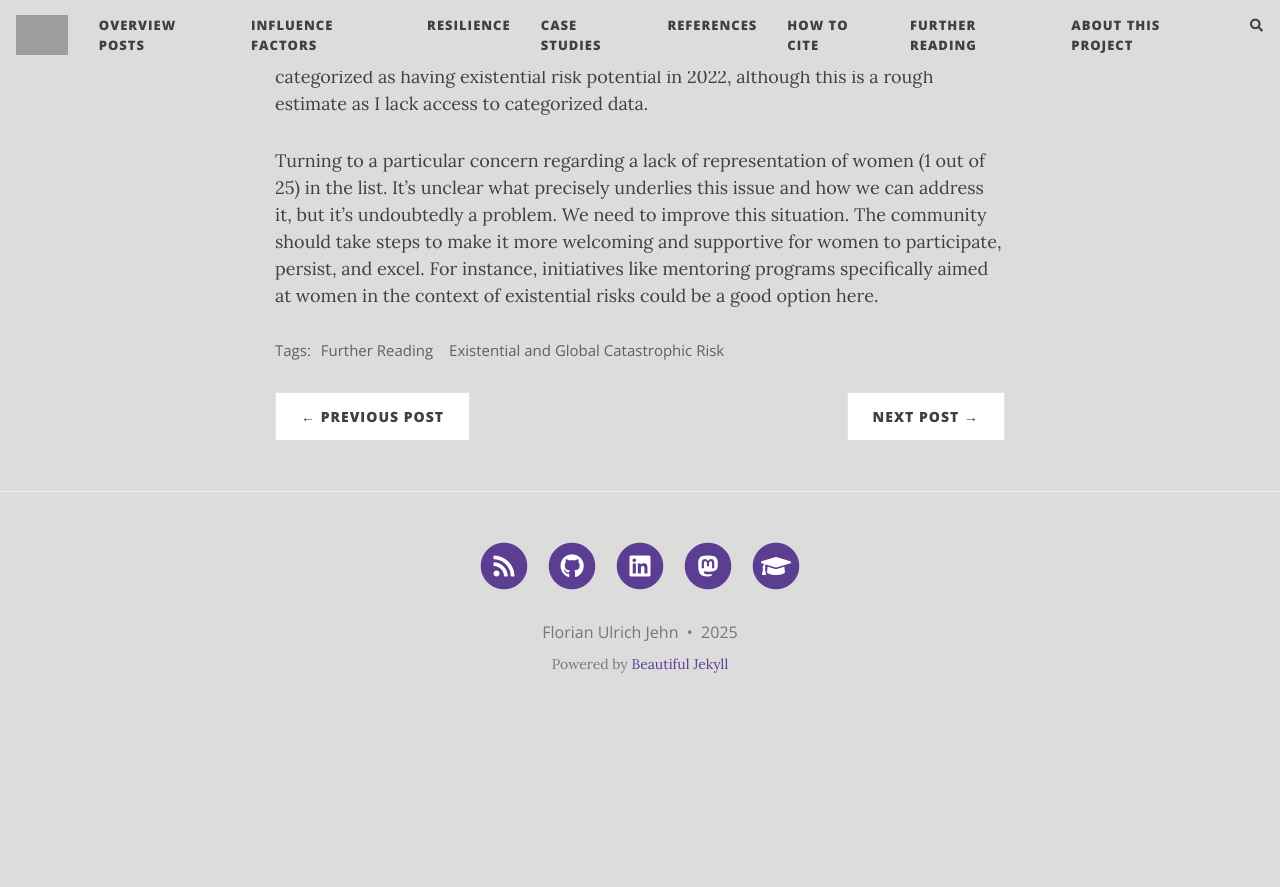
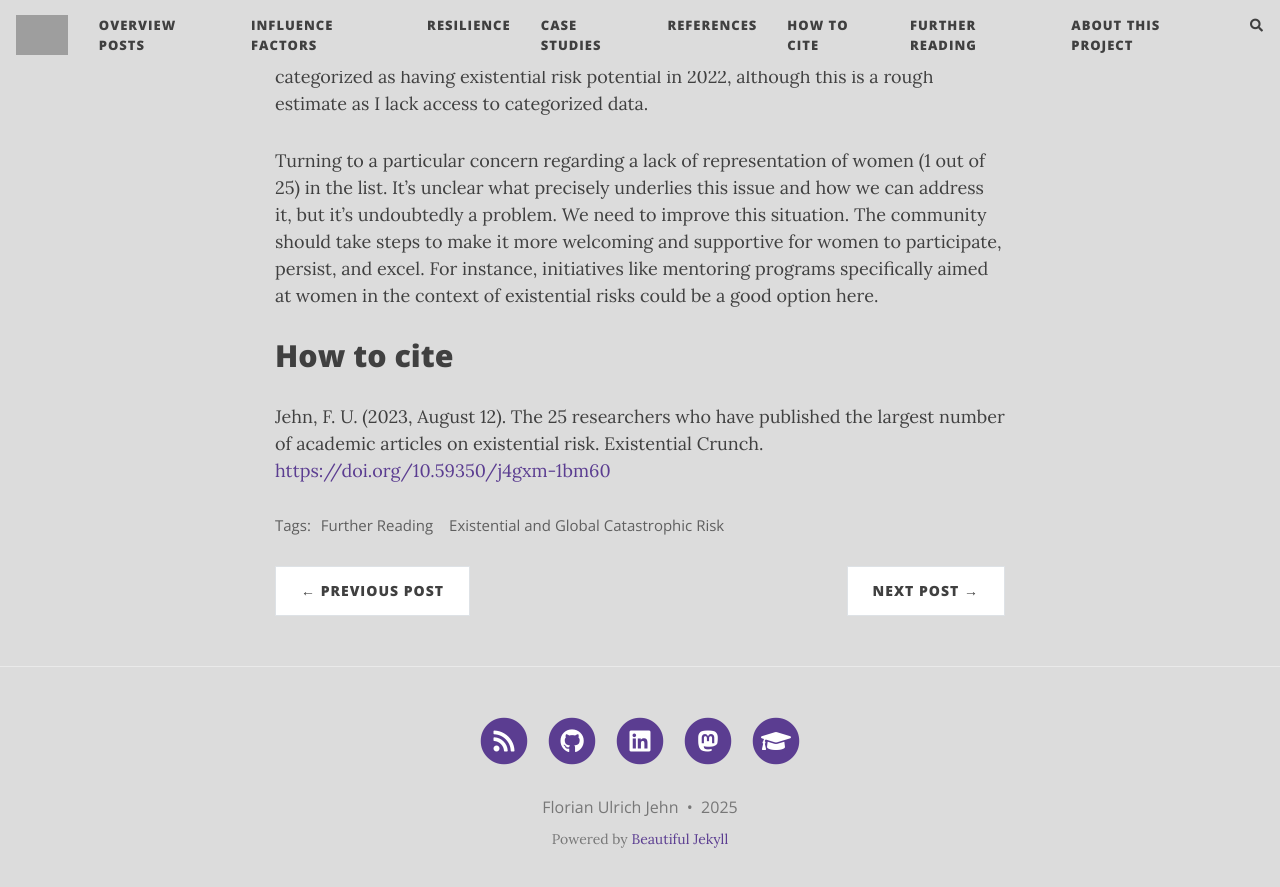
Before and after one commit to florianjehn/Societal_Collapse, a Jekyll site: the page built from _posts/2023-08-12-most_published.md, in a window 1280 px wide and 900 px high, scrolled down 4866 px. Shown: the top 887 px of the window. Built offline with Jekyll 4.4.1, drawn with Linux system fonts in a browser that asks for light colours; nearby versions of some CDN libraries; comment, search, counter and statistics services are not loaded; before the commit the page ends 5591 px from its top, so only the background shows below that; grey boxes are pictures that could not be loaded.

Commit message:
Update 2023-08-12-most_published.md

```diff
--- a/_posts/2023-08-12-most_published.md
+++ b/_posts/2023-08-12-most_published.md
@@ -101,3 +101,6 @@ To also have an overview of the overall output of existential risk organization
 Sharing my personal reflections while categorizing research on TERRA. It appears that the surge in COVID-19 related papers has started to dwindle, seeming to decrease in 2022 compared to 2021. On the other hand, the interest in AI seems to grow. In 2022, there was a noticeable uptick in AI-related papers compared to previous years. It seemed to me that AI-related papers might even constitute around 50% of the papers I categorized as having existential risk potential in 2022, although this is a rough estimate as I lack access to categorized data.
 
 Turning to a particular concern regarding a lack of representation of women (1 out of 25) in the list. It's unclear what precisely underlies this issue and how we can address it, but it's undoubtedly a problem. We need to improve this situation. The community should take steps to make it more welcoming and supportive for women to participate, persist, and excel. For instance, initiatives like mentoring programs specifically aimed at women in the context of existential risks could be a good option here.
+
+# How to cite
+Jehn, F. U. (2023, August 12). The 25 researchers who have published the largest number of academic articles on existential risk. Existential Crunch. [https://doi.org/10.59350/j4gxm-1bm60](https://doi.org/10.59350/j4gxm-1bm60)
```
